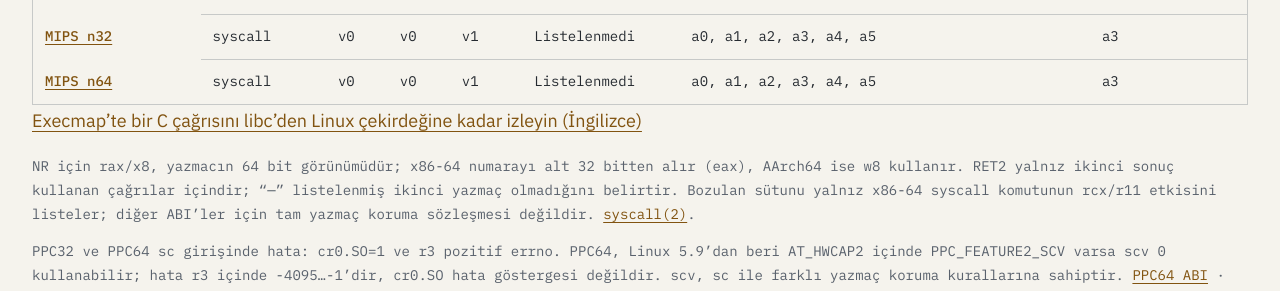
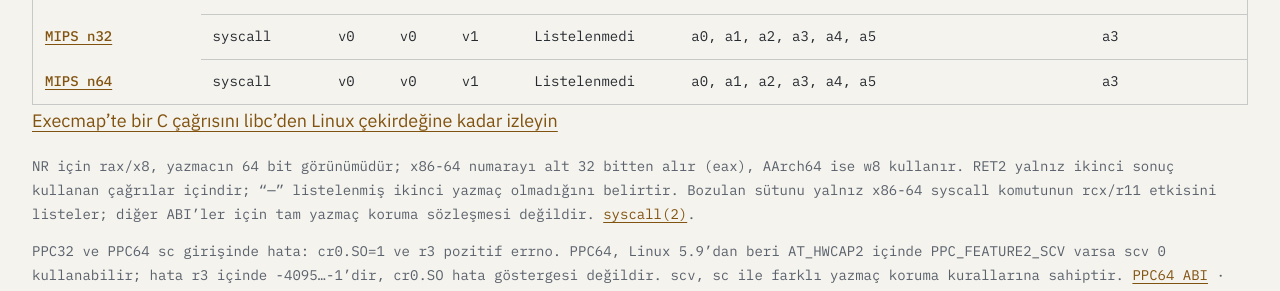
Before and after one commit to Zaryob/syscall, a Jekyll site: the page built from public/tr/index.html, in a window 1280 px wide and 900 px high, scrolled down 1389 px. Shown: the part 151-442 px from the top of the window. Built offline with Jekyll 4.4.1, drawn with Linux system fonts in a browser that asks for light colours.

Commit message:
Link Turkish syscall conventions to the Turkish Execmap walkthrough

```diff
--- a/public/_includes/syscall_landing.html
+++ b/public/_includes/syscall_landing.html
@@ -67,7 +67,7 @@
       <p><span data-i18n="These are the raw kernel conventions. The C library provides its own wrappers.">{{ labels["These are the raw kernel conventions. The C library provides its own wrappers."][locale] | escape }}</span></p>
       <p class="small"><span data-i18n="The table is organized by the Linux userspace ABI. CPUs that run the same ABI share syscall numbers: Intel Core and AMD Ryzen running x86-64 Linux both use x64.">{{ labels["The table is organized by the Linux userspace ABI. CPUs that run the same ABI share syscall numbers: Intel Core and AMD Ryzen running x86-64 Linux both use x64."][locale] | escape }}</span></p>
       <div class="table-scroll" tabindex="0" role="region" aria-label='{{ labels["Calling conventions"][locale] | escape }}' data-i18n-aria-label="Calling conventions"><table class="conventions-table"><caption class="console-sr-only"><span data-i18n="Linux calling conventions by ABI">{{ labels["Linux calling conventions by ABI"][locale] | escape }}</span></caption><thead><tr><th scope="col"><span data-i18n="Architecture">{{ labels["Architecture"][locale] | escape }}</span></th><th scope="col"><span data-i18n="Instruction">{{ labels["Instruction"][locale] | escape }}</span></th><th scope="col">NR</th><th scope="col">RET</th><th scope="col">RET2</th><th scope="col" data-syscall-copy="clobber">{{ labels["syscall.clobber"][locale] }}</th><th scope="col"><span data-i18n="Argument locations">{{ labels["Argument locations"][locale] | escape }}</span></th><th scope="col"><span data-i18n="Error flag">{{ labels["Error flag"][locale] | escape }}</span></th></tr></thead><tbody id="convention-rows"></tbody></table></div>
-      <p><a href="{{ site_origin }}/execmap/rehberler/syscall-boundary.html"{% if locale == 1 %} hreflang="en"{% endif %}>{% if locale == 1 %}Execmap’te bir C çağrısını libc’den Linux çekirdeğine kadar izleyin (İngilizce){% else %}Follow a C call through libc and into the Linux kernel on Execmap{% endif %}</a></p>
+      <p><a href="{{ site_origin }}/execmap/{% if locale == 1 %}tr/{% endif %}rehberler/syscall-boundary.html">{% if locale == 1 %}Execmap’te bir C çağrısını libc’den Linux çekirdeğine kadar izleyin{% else %}Follow a C call through libc and into the Linux kernel on Execmap{% endif %}</a></p>
       <div class="small" data-syscall-copy="abiNotes">{{ labels["syscall.abiNotes"][locale] }}</div>
       <p class="small"><span data-i18n="On ARM EABI, some 64-bit arguments require an aligned register pair. MIPS o32 passes argument slots 5 and 6 on the user stack. See the">{{ labels["On ARM EABI, some 64-bit arguments require an aligned register pair. MIPS o32 passes argument slots 5 and 6 on the user stack. See the"][locale] | escape }}</span> <a href="https://man7.org/linux/man-pages/man2/syscall.2.html#NOTES"><span data-i18n="architecture notes in syscall(2)">{{ labels["architecture notes in syscall(2)"][locale] | escape }}</span></a> <span data-i18n="before writing assembly.">{{ labels["before writing assembly."][locale] | escape }}</span></p>
     </section>
```
